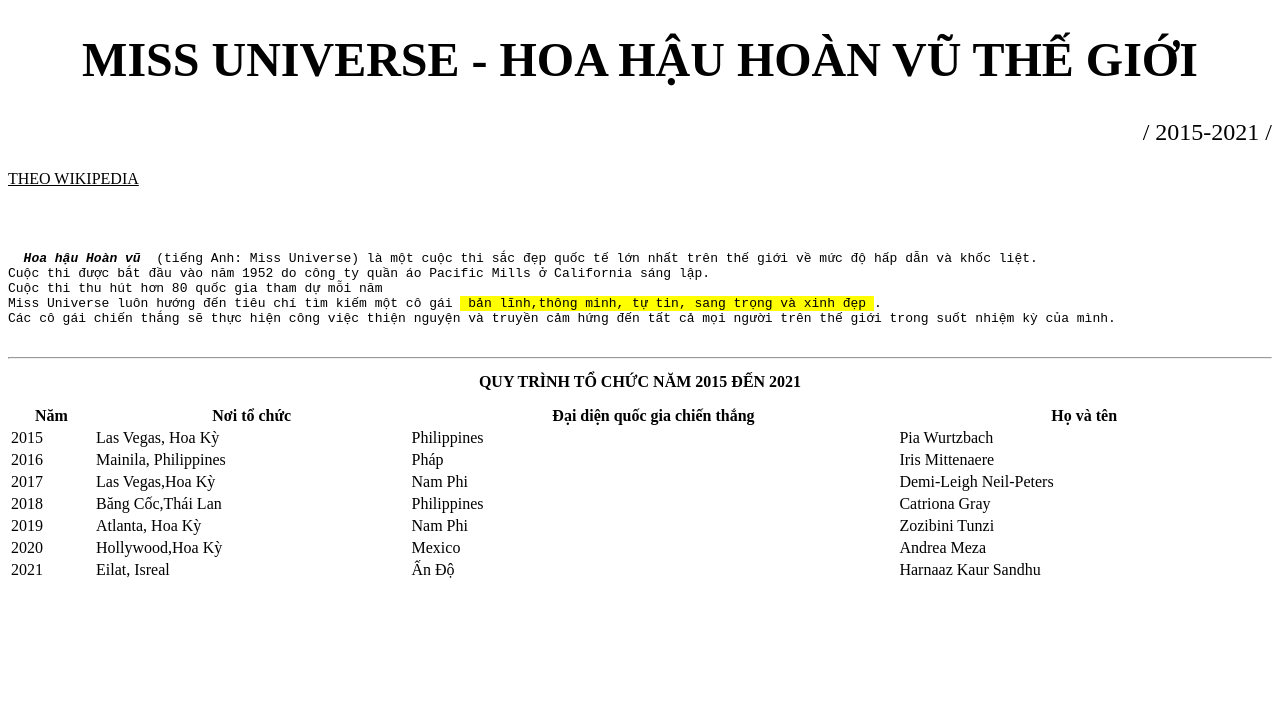
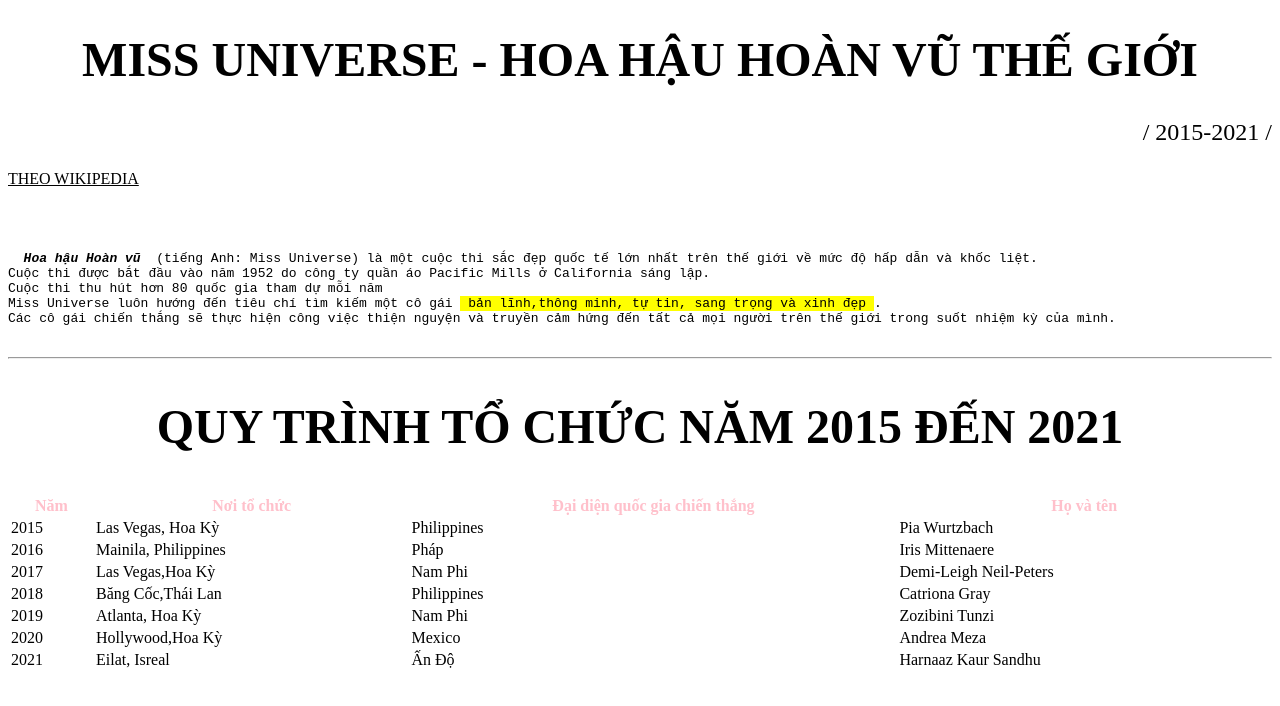
Before and after one commit to HoangVien29/Nguyen-Hoang-Vien-, a plain HTML site: page index.html in a window 1280 px wide. Drawn offline with Linux system fonts and the light colour scheme; a script that the page names is missing.

Commit message:
Update index.html

```diff
--- a/index.html
+++ b/index.html
@@ -25,10 +25,10 @@
          </pre>
          </p>
          <hr>
-         <h2 style="text-align:center;font-size:100%">QUY TRÌNH TỔ CHỨC NĂM 2015 ĐẾN 2021</h2>
+         <h2 style="text-align:center;font-size:300%">QUY TRÌNH TỔ CHỨC NĂM 2015 ĐẾN 2021</h2>
 
 <table style="width:100%">
-  <tr>
+  <tr style="color:pink">
     <th>Năm</th>
     <th>Nơi tổ chức</th>
     <th>Đại diện quốc gia chiến thắng</th>
```
